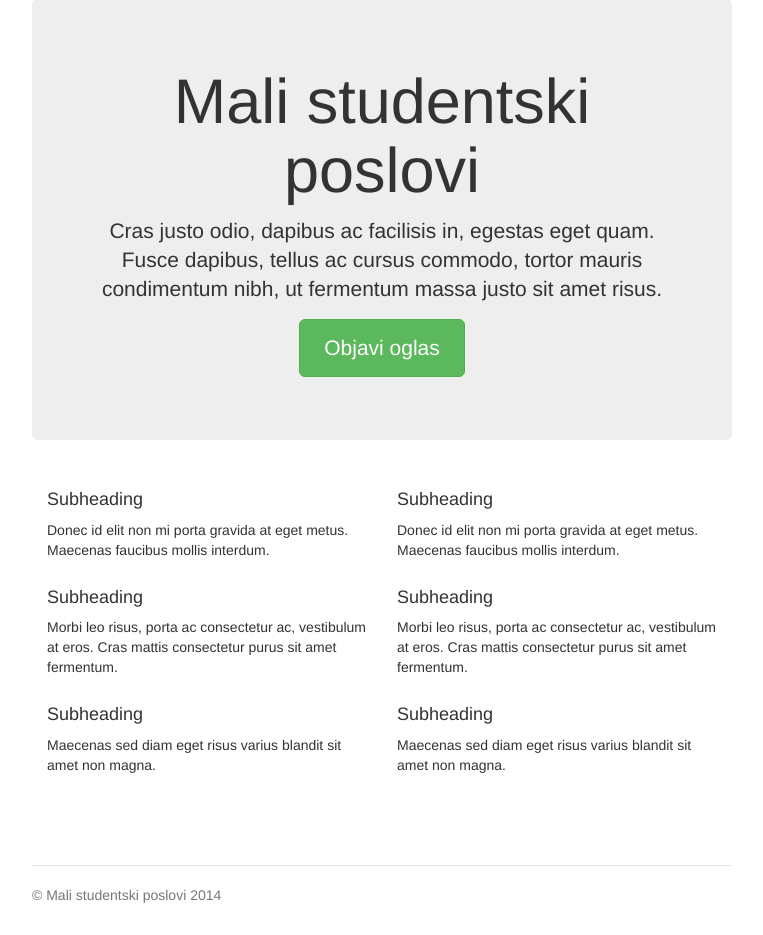
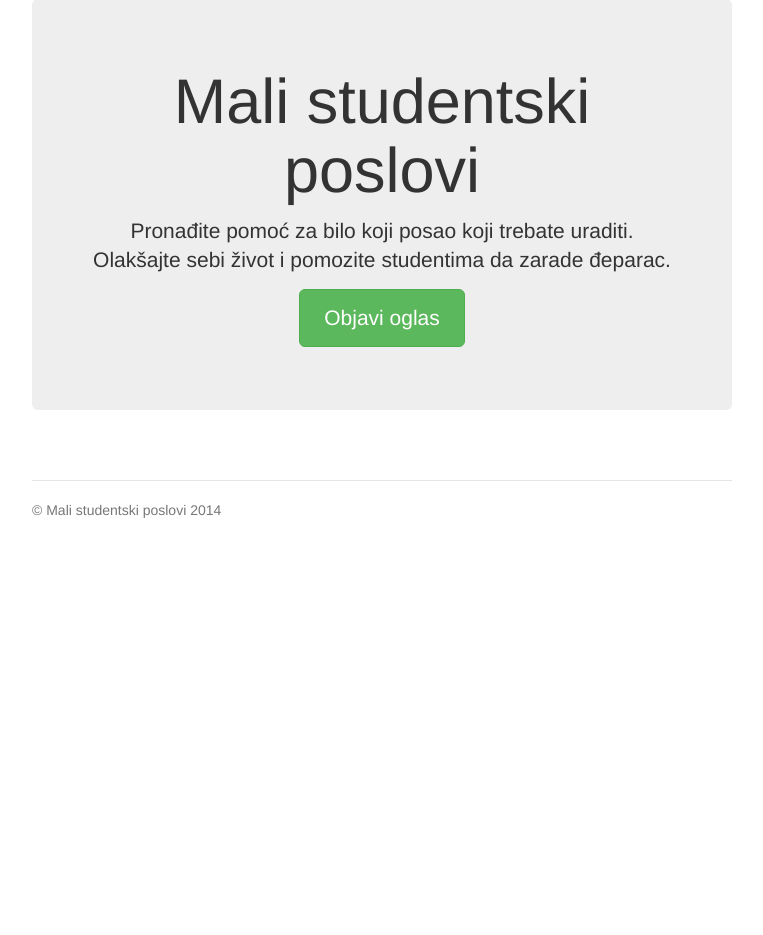
Before and after one commit to gognjen/mastupo-project, a Django app: page / in a window 1280 px wide. Shown: the part 111-1046 px from the top of the page, without its empty margins (258-1021 px from the left). After the commit the page ends 629 px from the top, so only its background shows below. Run offline with Django 3.2, Linux system fonts and the light colour scheme; parts of the project's set-up code (start-up, migrations or seed data) failed here and were passed over; some libraries are stand-ins or nearby versions.

Commit message:
small changes

```diff
--- a/mastupo/settings.py
+++ b/mastupo/settings.py
@@ -149,7 +149,7 @@ DATABASES = {'default': dj_database_url.config(
 # Internationalization
 # https://docs.djangoproject.com/en/1.6/topics/i18n/
 
-LANGUAGE_CODE = 'hr'
+LANGUAGE_CODE = 'sr-Latn'
 
 TIME_ZONE = 'UTC'
 
@@ -163,7 +163,7 @@ LOCALE_PATHS = (
     os.path.join(BASE_DIR, 'locale'),
 )
 
-LANGUAGES = (('hr','Hrvatski'),)
+LANGUAGES = (('sr-Latn','Srpski'),)
 
 # Honor the 'X-Forwarded-Proto' header for request.is_secure()
 SECURE_PROXY_SSL_HEADER = ('HTTP_X_FORWARDED_PROTO', 'https')
--- a/static/css/style.css
+++ b/static/css/style.css
@@ -1,4 +1,6 @@
 /* Space out content a bit */
+@import url("//fonts.googleapis.com/css?family=Source+Sans+Pro:300,400,700,400italic&subset=latin,latin-ext");
+
 body {
   padding-top: 20px;
   padding-bottom: 20px;
--- a/templates/jobs/homepage.html
+++ b/templates/jobs/homepage.html
@@ -3,31 +3,33 @@
 {% block content %}
       <div class="jumbotron">
         <h1>Mali studentski poslovi</h1>
-        <p class="lead">Cras justo odio, dapibus ac facilisis in, egestas eget quam. Fusce dapibus, tellus ac cursus commodo, tortor mauris condimentum nibh, ut fermentum massa justo sit amet risus.</p>
+        <p class="lead">Pronađite pomoć za bilo koji posao koji trebate uraditi. Olakšajte sebi život i pomozite studentima da zarade đeparac.</p>
         <p><a class="btn btn-lg btn-success" href="{% url "jobs:add_job" %}" role="button">Objavi oglas</a></p>
       </div>
-
+<!--
       <div class="row marketing">
         <div class="col-lg-6">
-          <h4>Subheading</h4>
-          <p>Donec id elit non mi porta gravida at eget metus. Maecenas faucibus mollis interdum.</p>
-
-          <h4>Subheading</h4>
+          <h4>Dostava</h4>
           <p>Morbi leo risus, porta ac consectetur ac, vestibulum at eros. Cras mattis consectetur purus sit amet fermentum.</p>
 
-          <h4>Subheading</h4>
+          <h4>Čišćenje</h4>
+          <p>Morbi leo risus, porta ac consectetur ac, vestibulum at eros. Cras mattis consectetur purus sit amet fermentum.</p>
+
+          <h4>Rad na računaru</h4>
           <p>Maecenas sed diam eget risus varius blandit sit amet non magna.</p>
         </div>
 
         <div class="col-lg-6">
-          <h4>Subheading</h4>
+          <h4>Promocije</h4>
           <p>Donec id elit non mi porta gravida at eget metus. Maecenas faucibus mollis interdum.</p>
 
-          <h4>Subheading</h4>
+          <h4>Fizički poslovi</h4>
           <p>Morbi leo risus, porta ac consectetur ac, vestibulum at eros. Cras mattis consectetur purus sit amet fermentum.</p>
 
-          <h4>Subheading</h4>
-          <p>Maecenas sed diam eget risus varius blandit sit amet non magna.</p>
+          <h4>Sve ostalo</h4>
+          <p>Svi ostali poslovi koji vam padnu na pamet.</p>
         </div>
       </div>
+-->
+
 {% endblock %}
```
Also changed, not shown: locale/hr/LC_MESSAGES/django.po (deleted), templates/base.html (line endings or trailing spaces), 2 other files.
